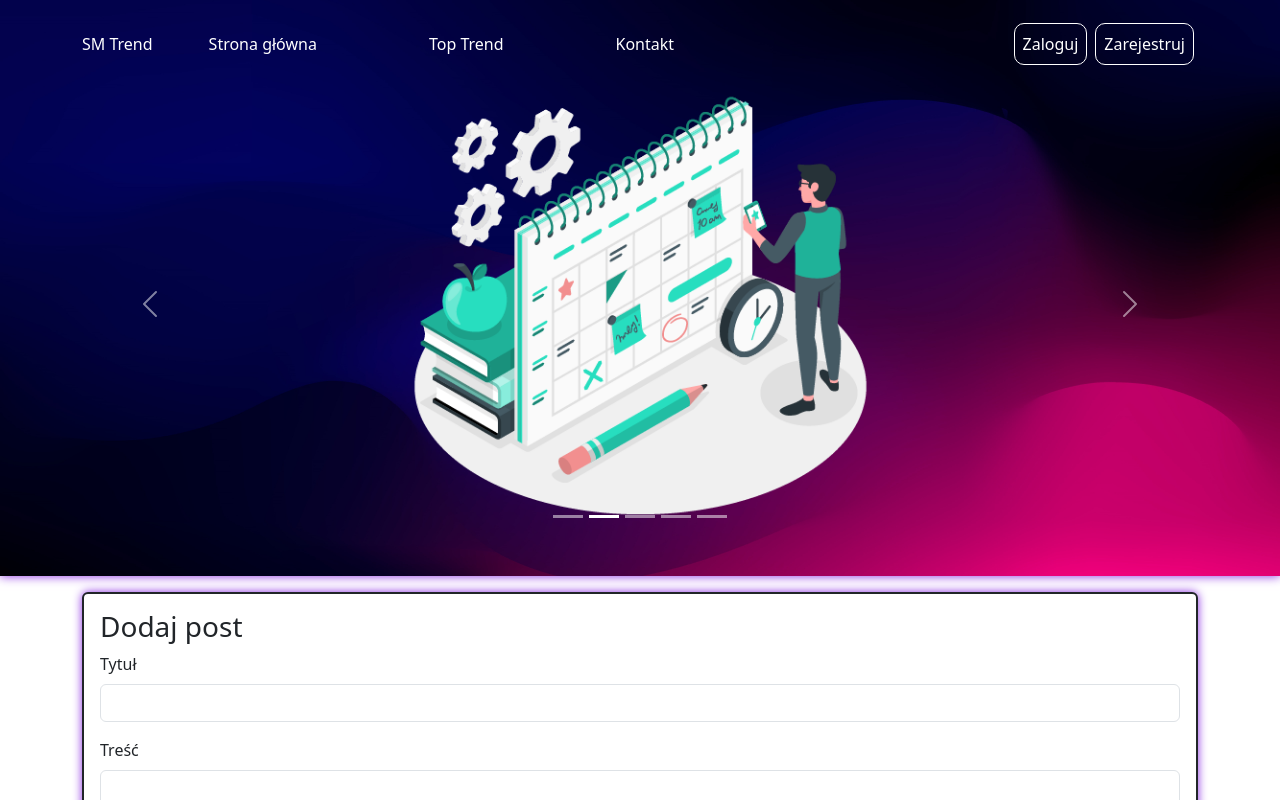
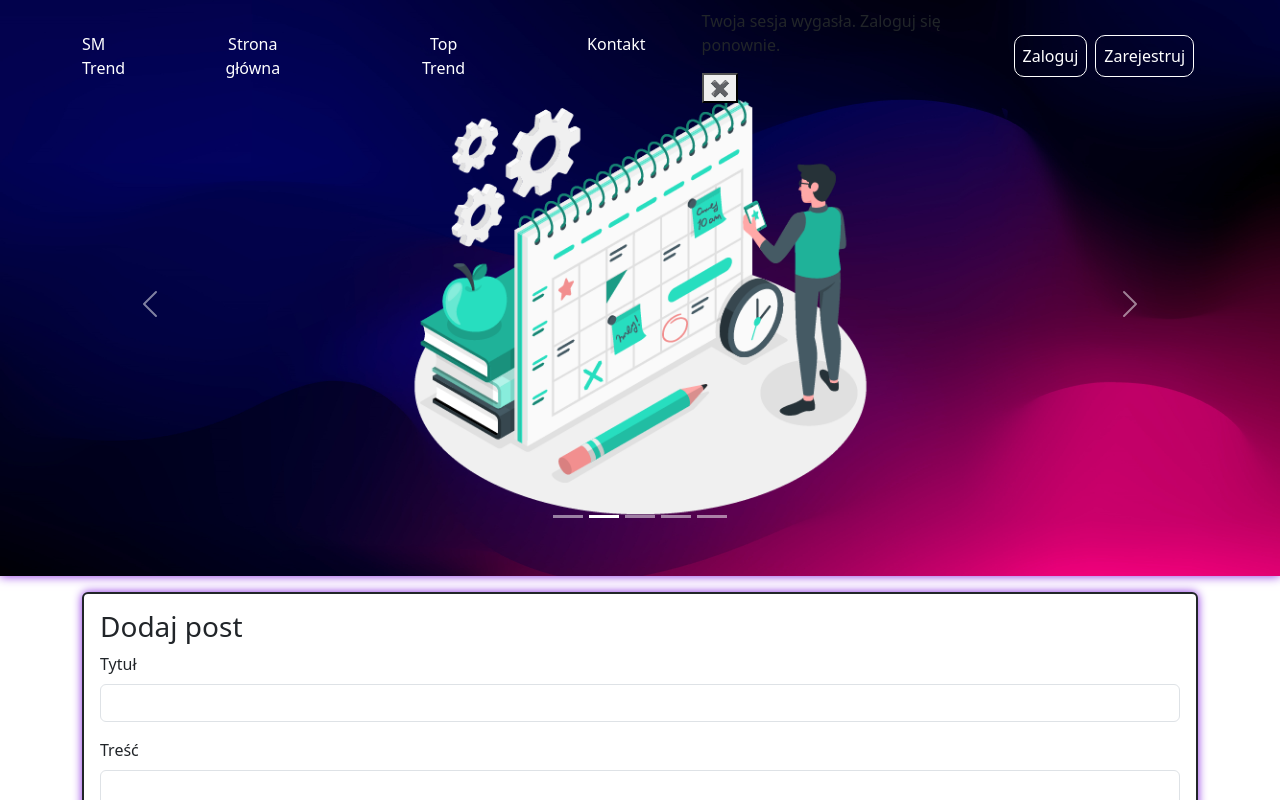
Before and after one commit to Mirac00/SM-Trend-Frontend, a React (Create React App) app: page / in a window 1280 px wide. Shown: the top 800 px of the page. Built offline with nearby package versions, Linux system fonts and the light colour scheme; no server answers.

Commit message:
popup over session

```diff
--- a/src/components/common/navbar.tsx
+++ b/src/components/common/navbar.tsx
@@ -18,13 +18,14 @@ const Navbar: React.FC<NavbarProps> = ({ user, setUser }) => {
   const [modalContent, setModalContent] = useState<'login' | 'register'>('login');
   const [isLoading, setIsLoading] = useState(true);
   const [isMenuOpen, setIsMenuOpen] = useState(false);
+  const [isSessionExpired, setIsSessionExpired] = useState(false);
 
   useEffect(() => {
     const checkUser = async () => {
       const jwt = window.localStorage.getItem('jwt');
       if (!jwt) {
-        // Brak tokenu JWT, więc wyloguj użytkownika
         setUser(null);
+        setIsSessionExpired(true);
       } else {
         const user: User | null = await UserService.getUserByToken(jwt);
         setUser(user);
@@ -34,7 +35,6 @@ const Navbar: React.FC<NavbarProps> = ({ user, setUser }) => {
 
     checkUser();
 
-    // Nasłuchuj zmian w LocalStorage
     window.addEventListener('storage', checkUser);
 
     return () => {
@@ -76,6 +76,7 @@ const Navbar: React.FC<NavbarProps> = ({ user, setUser }) => {
   const handleLogout = () => {
     window.localStorage.removeItem('jwt');
     setUser(null);
+    setIsSessionExpired(false);
   };
 
   const closeModal = () => {
@@ -193,6 +194,15 @@ const Navbar: React.FC<NavbarProps> = ({ user, setUser }) => {
             )}
           </div>
         </Modal>
+
+        {isSessionExpired && (
+          <div className="popup popup-ssesion-over">
+            <div className="popup-inner ">
+              <p>Twoja sesja wygasła. Zaloguj się ponownie.</p>
+              <button onClick={() => setIsSessionExpired(false)} className="close-popup">&#10006;</button>
+            </div>
+          </div>
+        )}
       </div>
     </nav>
   );
--- a/src/style/navbarStyle.css
+++ b/src/style/navbarStyle.css
@@ -28,6 +28,11 @@
 }
 .button-scrolled {
   border: 1px solid black !important;
+}
+.popup-ssesion-ove{
+  background-color: white;
+  padding: 1em;
+  border: 1 px solid black;
 }
 .navbar-text {
   text-decoration: none;
```
